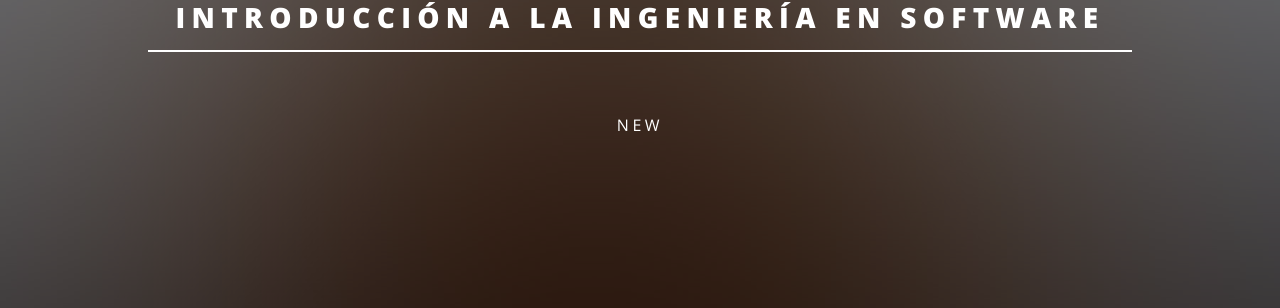
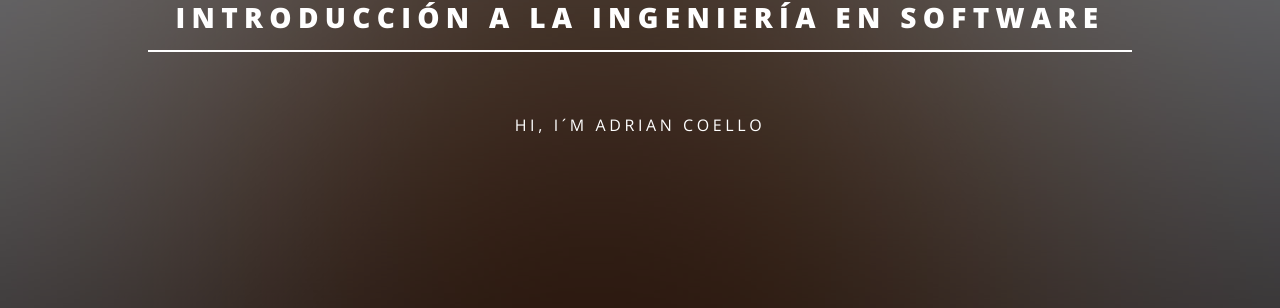
Before and after one commit to Vico2001/hix2, a Jekyll site: the page built from index.html, in a window 1280 px wide and 900 px high. Shown: the part 373-681 px from the top of the window. Built offline with Jekyll 4.4.1, drawn with Linux system fonts in a browser that asks for light colours.

Commit message:
Update _config.yml

```diff
--- a/_config.yml
+++ b/_config.yml
@@ -3,7 +3,7 @@
 
 # Site settings
 title: Introducción a la Ingeniería en Software
-description: New
+description: Hi, I´m Adrian Coello
 owner: Adrian Coello # or company name
 first_published: 2016 # if migrating another site, the year of your first publish
 email: https://mail.google.com/mail/u/1/#inbox
```
